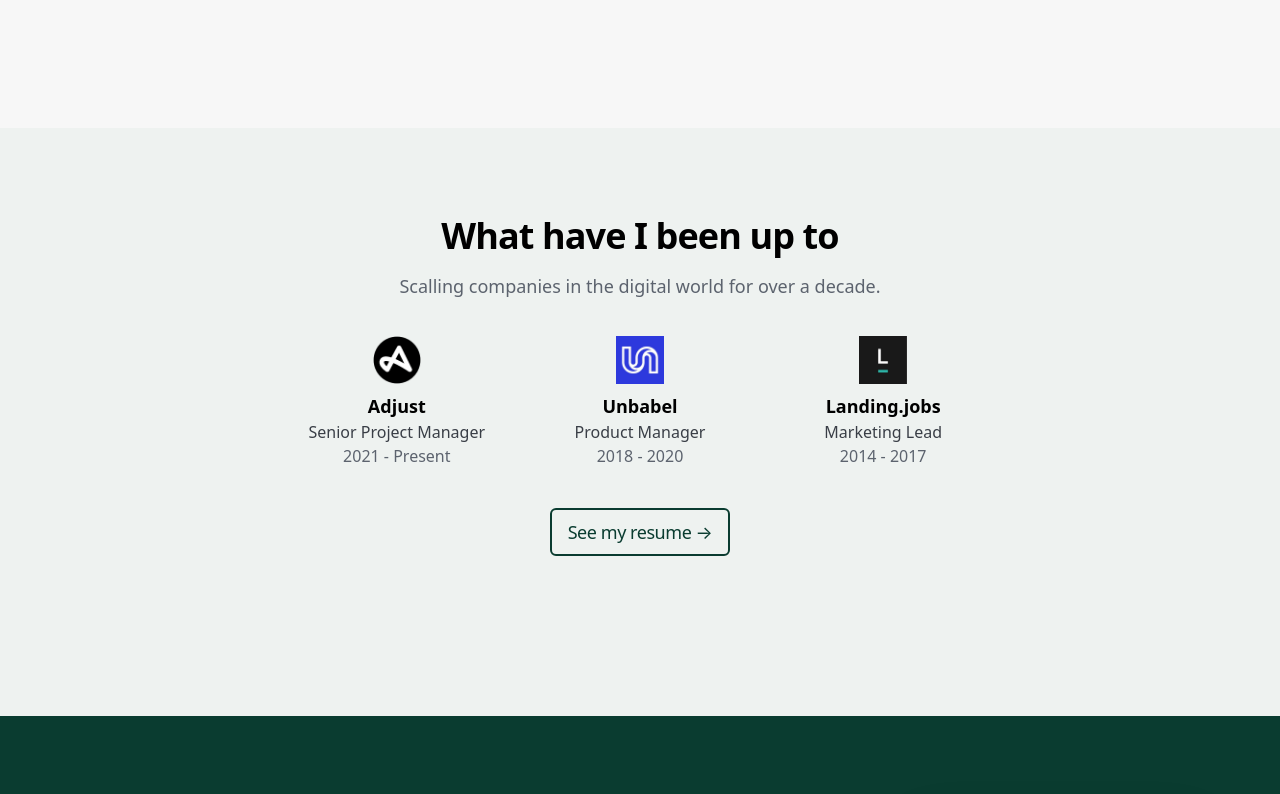
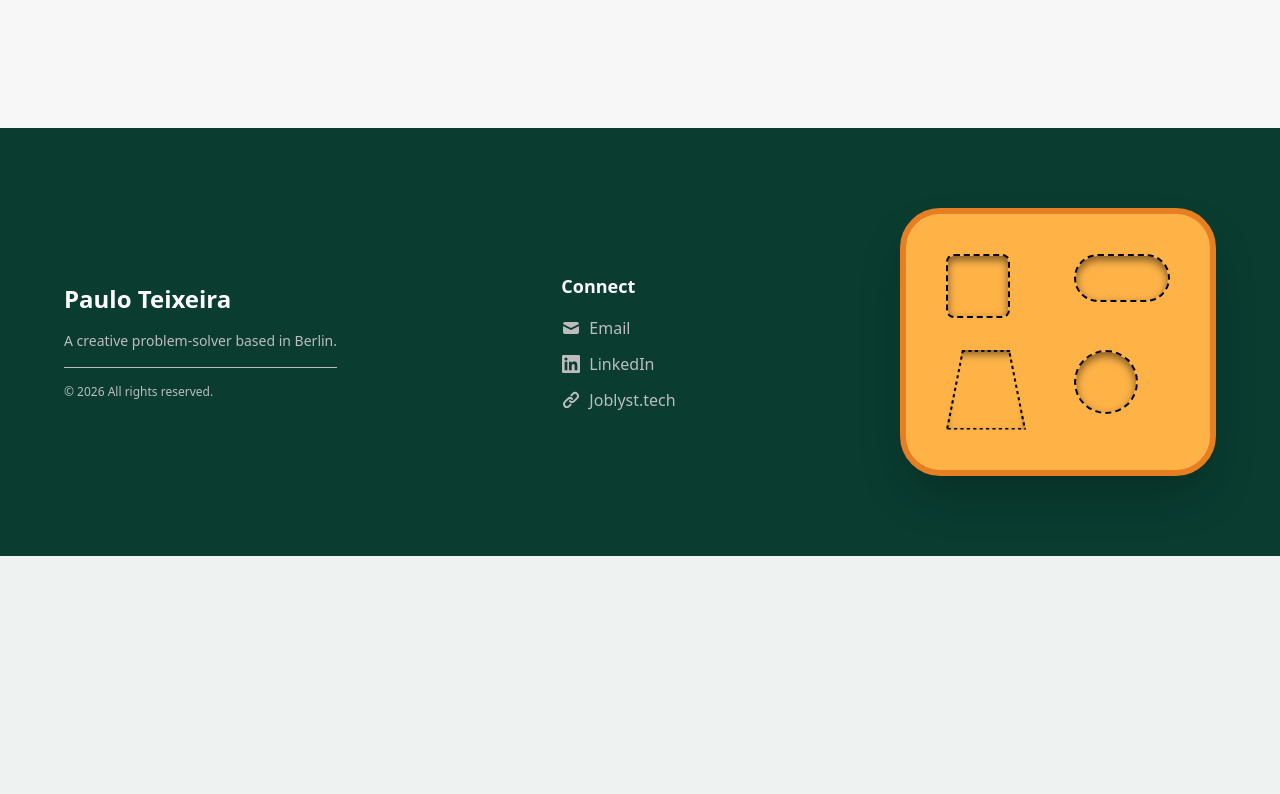
Before and after one commit to ftpaul/ftpaul, a Next.js app: page / in a window 1280 px wide. Shown: the part 1502-2296 px from the top of the page. After the commit the page ends 2058 px from the top, so only its background shows below. Built offline with nearby package versions, Linux system fonts and the light colour scheme.

Commit message:
style and content updates

```diff
--- a/app/page.tsx
+++ b/app/page.tsx
@@ -1,8 +1,8 @@
 
 import ImageGallery from "../components/ImageGallery"
 import Features from "../components/Features"
-import CompanyHistory from "../components/CompanyHistory"
-import jobHistory from '../content/jobHistory.json'
+// import CompanyHistory from "../components/CompanyHistory"
+// import jobHistory from '../content/jobHistory.json'
 
 
 export const metadata = {
@@ -50,7 +50,7 @@
 
       <Features />
 
-      <CompanyHistory jobHistory={jobHistory} />
+      {/* <CompanyHistory jobHistory={jobHistory} /> */}
 
     </>
     )
--- a/app/resume/resume.module.css
+++ b/app/resume/resume.module.css
@@ -9,6 +9,7 @@
   align-items:flex-start;
   justify-content:center;
   padding: 32px 16px;
+
 }
 
 /* The page “sheet” */
@@ -20,6 +21,8 @@
   box-shadow: 0 12px 30px rgba(10,60,48,.15);
   border-radius: 12px;
   overflow: hidden;             /* rounded corners for sidebar bg */
+  position: relative;
+  z-index: 10;
 }
 
 /* Sidebar */
--- a/components/Features.tsx
+++ b/components/Features.tsx
@@ -66,10 +66,10 @@
 
 const Features = () => (
   <Section className="bg-gray-100 " >
-    <div className="pb-32 pt-8 xs:pt-16">
+    <div className="pb-32 pt-8 xs:pt-16 relative z-10">
       <div className="max-w-screen-xl mx-auto sm:px-6 relative">
         <div className="lg:text-center">
-          <h3 className="mt-2 text-3xl leading-8 font-extrabold tracking-tight text-gray-900 sm:text-4xl sm:leading-10">
+          <h3 className="mt-2 text-3xl  leading-8 font-extrabold tracking-tight text-gray-900 sm:text-4xl sm:leading-10">
             How I work: where strategy meets creativity
           </h3>
           <p className="mt-4 max-w-2xl text-lg leading-7 text-gray-400 lg:mx-auto">
--- a/components/ImageGallery.tsx
+++ b/components/ImageGallery.tsx
@@ -26,11 +26,11 @@
 
 
   return (
-    <div className="flex justify-center items-center space-x-12 xs:space-x-3 py-10">
+    <div className="flex justify-center items-center  space-x-12 xs:space-x-3 py-10">
       {shuffledImages.map((image, index) => (
         <div
           key={index}
-          className={`relative w-64 max-h-64  rounded-lg overflow-hidden shadow-lg transform ${
+          className={`relative w-64 max-h-64  z-10 rounded-lg overflow-hidden shadow-lg transform ${
             index % 2 === 0 ? 'rotate-2' : '-rotate-2'
           } transition-transform duration-300 hover:scale-105
         ${index == 0 || index == (shuffledImages.length-1)? "xs:hidden" : " -translate-x-2 xs:w-1/3"} `}
--- a/components/navigation/Footer.tsx
+++ b/components/navigation/Footer.tsx
@@ -1,18 +1,57 @@
 // components/FooterSorter.tsx
 export default function FooterSorter() {
   return (
-    <footer className="sorter-footer relative mt-20 bg-green-600 py-20 px-10 overflow-visible">
+    <footer className="sorter-footer relative bg-green-600 py-20 px-10 overflow-visible">
       <div className="max-w-6xl mx-auto flex flex-col md:flex-row items-center justify-between gap-10">
 
         {/* Company Info Left Side */}
         <div className="text-white space-y-4 max-w-sm">
-          <h2 className="text-2xl font-bold">Company</h2>
-          <p className="text-gray-400 text-sm">
-            Building playful experiences with modern web tech.
+          <h2 className="text-2xl font-bold">Paulo Teixeira</h2>
+          <p className="text-gray-200 text-sm font-medium">
+            A creative problem-solver based in Berlin.
           </p>
-          <div className="pt-4 border-t border-gray-800">
-            <p className="text-xs text-gray-500">© 2026 Your Company. All rights reserved.</p>
+          <div className="pt-4 border-t border-gray-200">
+            <p className="text-xs text-gray-200">© 2026 All rights reserved.</p>
           </div>
+        </div>
+
+        {/* Links - Center Column */}
+        <div className="text-white space-y-4">
+          <h3 className="text-lg font-semibold mb-4">Connect</h3>
+          <nav className="flex flex-col space-y-3">
+            <a
+              href="mailto:hey@pauloteixeira.de"
+              className="text-gray-200 hover:text-white transition-colors duration-200 flex items-center gap-2"
+            >
+              <svg className="w-5 h-5" fill="currentColor" viewBox="0 0 20 20">
+                <path d="M2.003 5.884L10 9.882l7.997-3.998A2 2 0 0016 4H4a2 2 0 00-1.997 1.884z"/>
+                <path d="M18 8.118l-8 4-8-4V14a2 2 0 002 2h12a2 2 0 002-2V8.118z"/>
+              </svg>
+              Email
+            </a>
+            <a
+              href="https://linkedin.com/in/ftpaul"
+              target="_blank"
+              rel="noopener noreferrer"
+              className="text-gray-200 hover:text-white transition-colors duration-200 flex items-center gap-2"
+            >
+              <svg className="w-5 h-5" fill="currentColor" viewBox="0 0 20 20">
+                <path fillRule="evenodd" d="M16.338 16.338H13.67V12.16c0-.995-.017-2.277-1.387-2.277-1.39 0-1.601 1.086-1.601 2.207v4.248H8.014v-8.59h2.559v1.174h.037c.356-.675 1.227-1.387 2.526-1.387 2.703 0 3.203 1.778 3.203 4.092v4.711zM5.005 6.575a1.548 1.548 0 11-.003-3.096 1.548 1.548 0 01.003 3.096zm-1.337 9.763H6.34v-8.59H3.667v8.59zM17.668 1H2.328C1.595 1 1 1.581 1 2.298v15.403C1 18.418 1.595 19 2.328 19h15.34c.734 0 1.332-.582 1.332-1.299V2.298C19 1.581 18.402 1 17.668 1z" clipRule="evenodd"/>
+              </svg>
+              LinkedIn
+            </a>
+            <a
+              href="https://joblyst.tech"
+              target="_blank"
+              rel="noopener noreferrer"
+              className="text-gray-200 hover:text-white transition-colors duration-200 flex items-center gap-2"
+            >
+              <svg className="w-5 h-5" fill="currentColor" viewBox="0 0 20 20">
+                <path fillRule="evenodd" d="M12.586 4.586a2 2 0 112.828 2.828l-3 3a2 2 0 01-2.828 0 1 1 0 00-1.414 1.414 4 4 0 005.656 0l3-3a4 4 0 00-5.656-5.656l-1.5 1.5a1 1 0 101.414 1.414l1.5-1.5zm-5 5a2 2 0 012.828 0 1 1 0 101.414-1.414 4 4 0 00-5.656 0l-3 3a4 4 0 105.656 5.656l1.5-1.5a1 1 0 10-1.414-1.414l-1.5 1.5a2 2 0 11-2.828-2.828l3-3z" clipRule="evenodd"/>
+              </svg>
+              Joblyst.tech
+            </a>
+          </nav>
         </div>
 
         {/* THE SORTER BOX - Right Side */}
@@ -29,13 +68,25 @@
 
 
 
-
-
-            {/* 4. Star Slot (Matches Pink Star) */}
+            {/* 4. Hexagon Slot (Matches Pink Hexagon) */}
             <div
-              className="target-slot relative flex items-center justify-center w-20 h-20 bg-black/30 shadow-[inset_0_4px_8px_rgba(0,0,0,0.5)] border-2 border-dashed border-white/10"
-              style={{ clipPath: 'polygon(50% 0%, 61% 35%, 98% 35%, 68% 57%, 79% 91%, 50% 70%, 21% 91%, 32% 57%, 2% 35%, 39% 35%)' }}
-            />
+  className="target-slot relative w-20 h-20 bg-black/30 shadow-[inset_0_4px_8px_rgba(0,0,0,0.5)]"
+  style={{
+    clipPath: 'polygon(20% 0%, 80% 0%, 100% 100%, 0% 100%)',
+  }}
+>
+  {/* The SVG Border Overlay */}
+  <svg className="absolute inset-0 w-full h-full" viewBox="0 0 100 100" preserveAspectRatio="none">
+    <polygon
+      points="20,0 80,0 100,100 0,100"
+      fill="none"
+      stroke="black"
+      strokeWidth="5"
+      strokeDasharray="4"
+      className="opacity-20"
+    />
+  </svg>
+</div>
 
             {/* 2. Circle Slot (Matches Purple Circle) */}
             <div className="target-slot relative flex items-center justify-center w-16 h-16 bg-black/30 rounded-full shadow-[inset_0_4px_8px_rgba(0,0,0,0.5)] border-2 border-dashed border-white/10" />
--- a/components/shapes/shapes.tsx
+++ b/components/shapes/shapes.tsx
@@ -2,7 +2,7 @@
 export default function FloatingShapes() {
   const commonStyles = {
   position: 'fixed' as const,
-  zIndex: 9999, // Ensure it is above the footer and all content
+  zIndex: 0, // Ensure it is above the footer and all content
   pointerEvents: 'none' as const,
   left: '0%',
   top: '0%',
@@ -15,21 +15,22 @@
     <>
       <div
         className="floating-shape w-16 h-16 bg-[#4285f4] rounded-lg shadow-lg"
-        style={{ ...commonStyles, top: '15%', left: '10%' }}
+        style={{ ...commonStyles, top: '15%', left: '10%', rotate: '-12deg' }}
       />
 
       <div
         className="floating-shape w-24 h-12 bg-[#fbbc05] rounded-full shadow-lg"
-        style={{ ...commonStyles, top: '70%', left: '20%' }}
+        style={{ ...commonStyles, top: '70%', left: '20%', rotate: '9deg' }}
       />
 
       <div
-        className="floating-shape w-20 h-20 bg-[#ff4081]"
+        className="floating-shape w-20 h-20 bg-[#ff4081] "
         style={{
           ...commonStyles,
           top: '25%',
-          left: '75%',
-          clipPath: 'polygon(50% 0%, 61% 35%, 98% 35%, 68% 57%, 79% 91%, 50% 70%, 21% 91%, 32% 57%, 2% 35%, 39% 35%)'
+          left: '77%',
+          rotate: '-12deg',
+          clipPath: 'polygon(20% 0%, 80% 0%, 100% 100%, 0% 100%)',
         }}
       />
 
```
Also changed, not shown: app/resume/page.tsx (+20 -21 lines).
